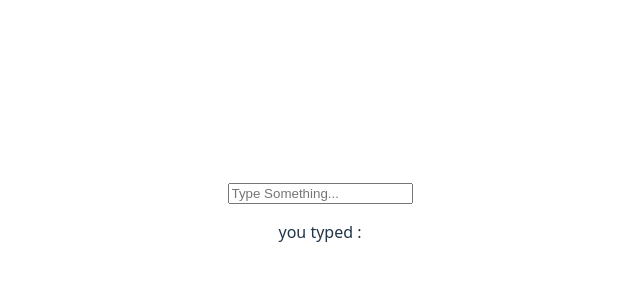
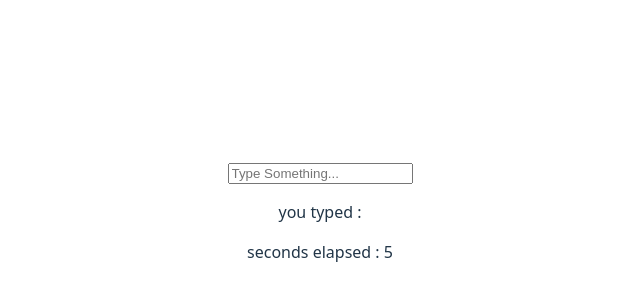
Before and after one commit to rameessiyad/react-hooks, a React (Vite) app: page / in a window 1280 px wide. Shown: the part 180-480 px from the top of the page, without its empty margins (320-960 px from the left). Built offline with nearby package versions, Linux system fonts and the light colour scheme.

Commit message:
timer component

```diff
--- a/src/App.jsx
+++ b/src/App.jsx
@@ -1,11 +1,15 @@
 import { useEffect, useState } from "react";
 import "./App.css";
+import HookExample from "./components/hook-example";
 
 function App() {
   const [inputValue, setInputValue] = useState("");
 
   useEffect(() => {
     console.log("rendered");
+
+    // cleanup func
+    return () => {};
   }, []);
   return (
     <>
@@ -18,6 +22,7 @@ function App() {
       <p>
         you typed : <strong>{inputValue}</strong>
       </p>
+      <HookExample />
     </>
   );
 }
--- /dev/null
+++ b/src/components/hook-example.jsx
@@ -0,0 +1,22 @@
+import React, { useEffect, useState } from "react";
+
+const HookExample = () => {
+  const [seconds, setSeconds] = useState(0);
+
+  useEffect(() => {
+    const interval = setInterval(() => {
+      setSeconds((prevSeconds) => prevSeconds + 1);
+    }, 1000);
+
+    return () => {
+      clearInterval(interval);
+    };
+  }, []);
+  return (
+    <div>
+      <p>seconds elapsed : {seconds}</p>
+    </div>
+  );
+};
+
+export default HookExample;
```
